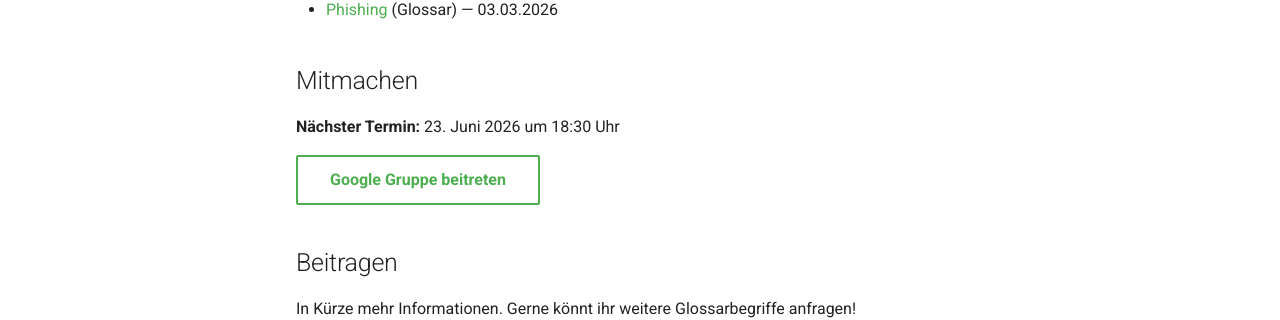
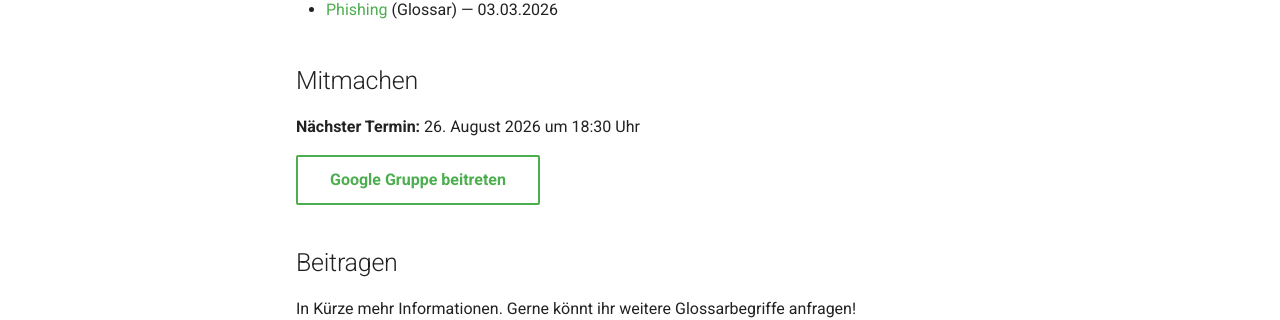
Before and after one commit to ralphmueller/digi-wissensdatenbank, an MkDocs documentation site: the page built from docs/index.md, in a window 1280 px wide and 1095 px high. Shown: the part 686-1006 px from the top of the window. Built offline with MkDocs 1.6.1 and Material for MkDocs 9.7.7, drawn with Linux system fonts in a browser that asks for light colours.

Commit message:
Startseite: nächsten Stammtisch-Termin auf 26.08.2026 aktualisiert
Co-Authored-By: Claude Opus 5 <noreply@anthropic.com>
Claude-Session: https://claude.ai/code/session_015VBsgqk8abkz8v9ix6wM9i

```diff
--- a/docs/index.md
+++ b/docs/index.md
@@ -17,7 +17,7 @@ Finde leicht verständliche **Begriffe**, **Anleitungen** und **Artikel** – je
 
 ## Mitmachen
 
-**Nächster Termin:** 23. Juni 2026 um 18:30 Uhr
+**Nächster Termin:** 26. August 2026 um 18:30 Uhr
 
 [Google Gruppe beitreten](https://groups.google.com/g/dg-gersfeld){ .md-button }
 
```
